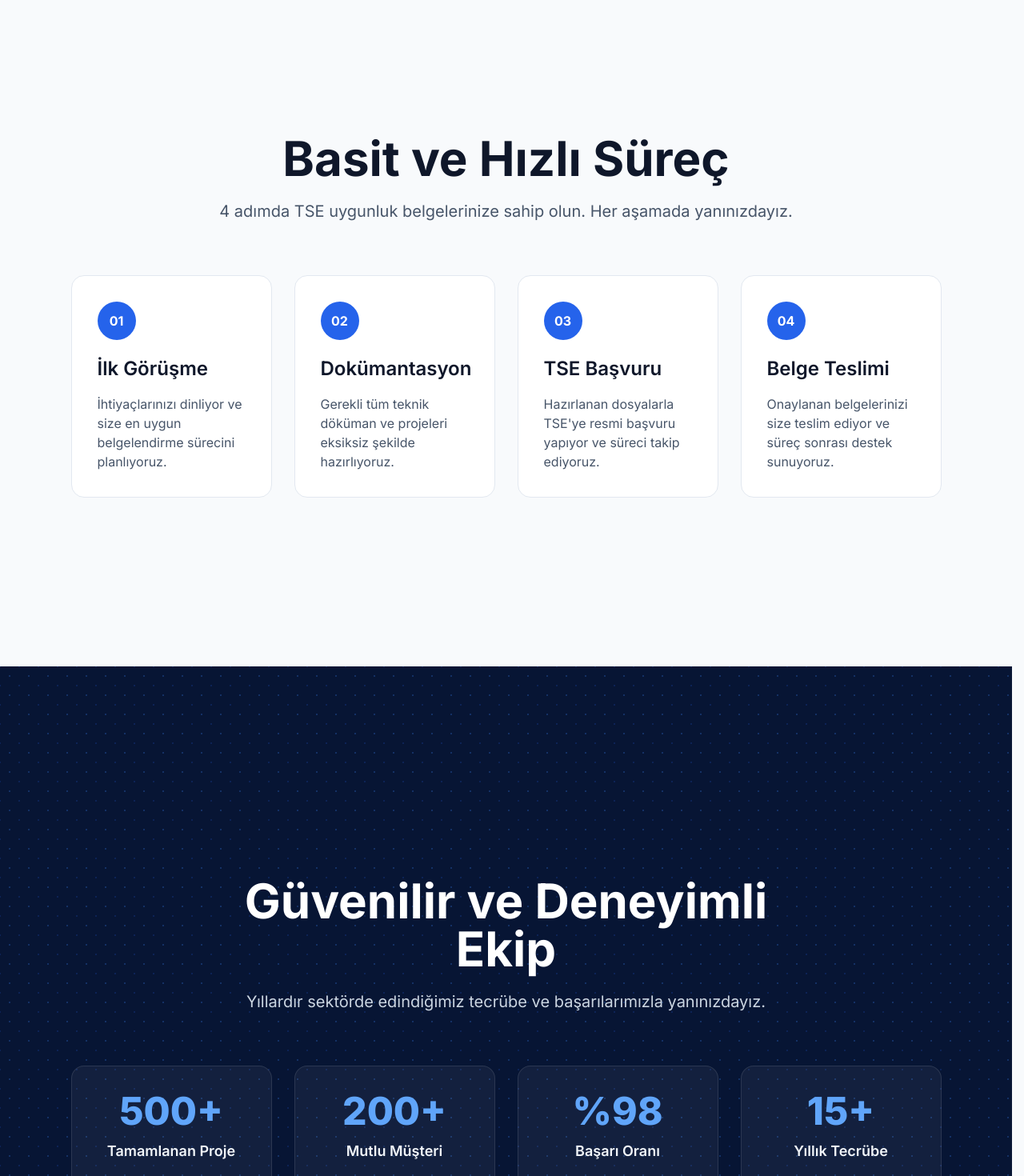
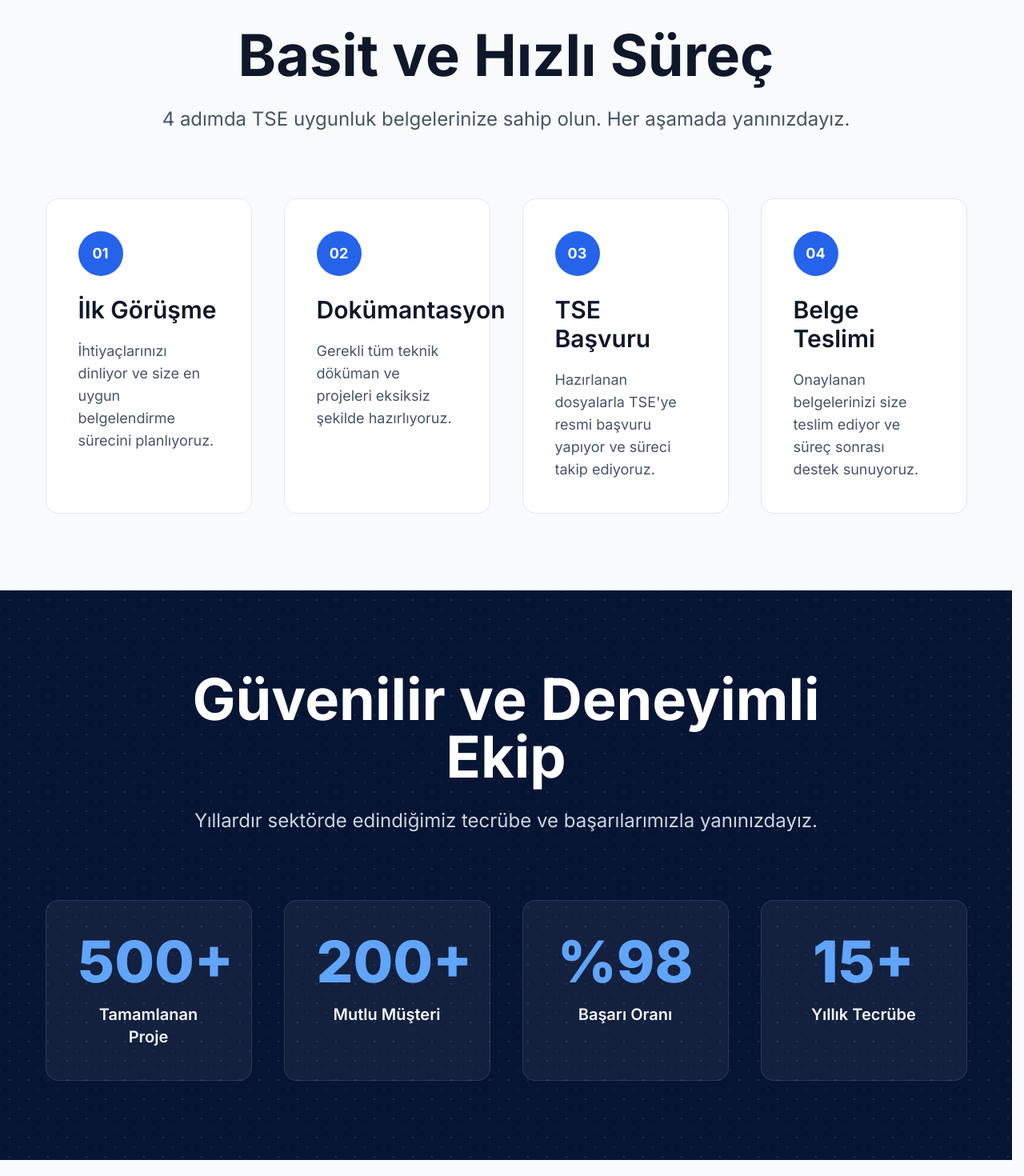
Before and after one commit to dev-alibayram/akhisar-arac-proje, a Next.js app: page /en in a window 1280 px wide. Shown: the part 880-2350 px from the top of the page at 80% size. Built offline with nearby package versions, Linux system fonts and the light colour scheme.

Commit message:
feat(landing): scale and center Süreç and Hakkımızda on lg
Use flex centering in viewport; bump headings, copy, gaps, badges, and card padding on lg (~30%); widen intro max width on desktop.

```diff
--- a/src/app/[locale]/page.tsx
+++ b/src/app/[locale]/page.tsx
@@ -95,49 +95,55 @@ export default async function LandingPage({ params }: LandingPageProps) {
         </div>
       </section>
 
-      <section id="surec" className="bg-slate-50">
-        <div className="mx-auto flex min-h-[calc(100svh+96px)] max-w-6xl flex-col justify-center px-4 py-20 sm:px-6 lg:px-8">
-          <div className="mx-auto max-w-2xl text-center lg:max-w-3xl">
-            <h2 className="mt-5 text-3xl font-bold sm:text-5xl lg:text-6xl">Basit ve Hızlı Süreç</h2>
-            <p className="mt-4 text-slate-600 lg:mt-5 lg:text-xl lg:leading-relaxed">
+      <section
+        id="surec"
+        className="flex min-h-[calc(100svh+96px)] flex-col items-center justify-center bg-slate-50 px-4 py-16 sm:px-6 lg:min-h-[calc(100svh-5.5rem)] lg:px-14 lg:py-24"
+      >
+        <div className="mx-auto w-full max-w-6xl">
+          <div className="mx-auto max-w-2xl text-center lg:max-w-4xl">
+            <h2 className="text-3xl font-bold sm:text-5xl lg:text-7xl">Basit ve Hızlı Süreç</h2>
+            <p className="mt-4 text-slate-600 lg:mt-6 lg:text-2xl lg:leading-relaxed">
               4 adımda TSE uygunluk belgelerinize sahip olun. Her aşamada yanınızdayız.
             </p>
           </div>
 
-          <div className="mt-12 grid gap-5 md:grid-cols-2 lg:mt-16 lg:grid-cols-4 lg:gap-7">
+          <div className="mt-12 grid gap-5 md:grid-cols-2 lg:mt-20 lg:grid-cols-4 lg:gap-10">
             {steps.map((step) => (
               <article
                 key={step.id}
-                className="rounded-2xl border border-slate-200 bg-white p-5 lg:p-8"
+                className="rounded-2xl border border-slate-200 bg-white p-5 lg:p-10"
               >
-                <span className="inline-flex h-9 w-9 items-center justify-center rounded-full bg-blue-600 text-sm font-bold text-white lg:h-12 lg:w-12 lg:text-base">
+                <span className="inline-flex h-9 w-9 items-center justify-center rounded-full bg-blue-600 text-sm font-bold text-white lg:h-14 lg:w-14 lg:text-lg">
                   {step.id}
                 </span>
-                <h3 className="mt-4 text-xl font-semibold lg:mt-5 lg:text-2xl">{step.title}</h3>
-                <p className="mt-3 text-sm text-slate-600 lg:mt-4 lg:text-base">{step.text}</p>
+                <h3 className="mt-4 text-xl font-semibold lg:mt-6 lg:text-3xl">{step.title}</h3>
+                <p className="mt-3 text-sm text-slate-600 lg:mt-5 lg:text-lg">{step.text}</p>
               </article>
             ))}
           </div>
         </div>
       </section>
 
-      <section id="hakkimizda" className="dark-grid text-white">
-        <div className="mx-auto flex min-h-[calc(100svh+96px)] max-w-6xl flex-col justify-center px-4 py-20 sm:px-6 lg:px-8">
-          <div className="mx-auto max-w-2xl text-center lg:max-w-3xl">
-            <h2 className="mt-5 text-3xl font-bold sm:text-5xl lg:text-6xl">Güvenilir ve Deneyimli Ekip</h2>
-            <p className="mt-4 text-slate-300 lg:mt-5 lg:text-xl lg:leading-relaxed">
+      <section
+        id="hakkimizda"
+        className="dark-grid flex min-h-[calc(100svh+96px)] flex-col items-center justify-center px-4 py-16 text-white sm:px-6 lg:min-h-[calc(100svh-5.5rem)] lg:px-14 lg:py-24"
+      >
+        <div className="mx-auto w-full max-w-6xl">
+          <div className="mx-auto max-w-2xl text-center lg:max-w-4xl">
+            <h2 className="text-3xl font-bold sm:text-5xl lg:text-7xl">Güvenilir ve Deneyimli Ekip</h2>
+            <p className="mt-4 text-slate-300 lg:mt-6 lg:text-2xl lg:leading-relaxed">
               Yıllardır sektörde edindiğimiz tecrübe ve başarılarımızla yanınızdayız.
             </p>
           </div>
 
-          <div className="mt-12 grid gap-5 sm:grid-cols-2 lg:mt-16 lg:grid-cols-4 lg:gap-7">
+          <div className="mt-12 grid gap-5 sm:grid-cols-2 lg:mt-20 lg:grid-cols-4 lg:gap-10">
             {stats.map((stat) => (
               <article
                 key={stat.label}
-                className="rounded-2xl border border-white/10 bg-white/5 p-6 text-center lg:p-8"
+                className="rounded-2xl border border-white/10 bg-white/5 p-6 text-center lg:p-10"
               >
-                <p className="text-4xl font-extrabold text-blue-400 lg:text-5xl">{stat.value}</p>
-                <p className="mt-2 font-semibold text-slate-100 lg:mt-3 lg:text-lg">{stat.label}</p>
+                <p className="text-4xl font-extrabold text-blue-400 lg:text-7xl">{stat.value}</p>
+                <p className="mt-2 font-semibold text-slate-100 lg:mt-4 lg:text-xl">{stat.label}</p>
               </article>
             ))}
           </div>
```
